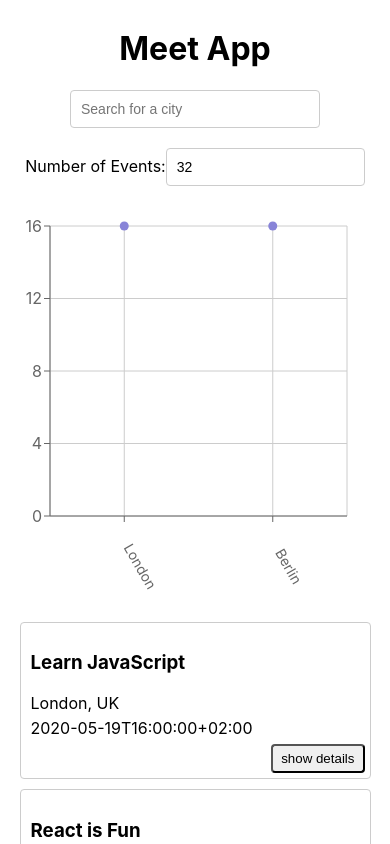
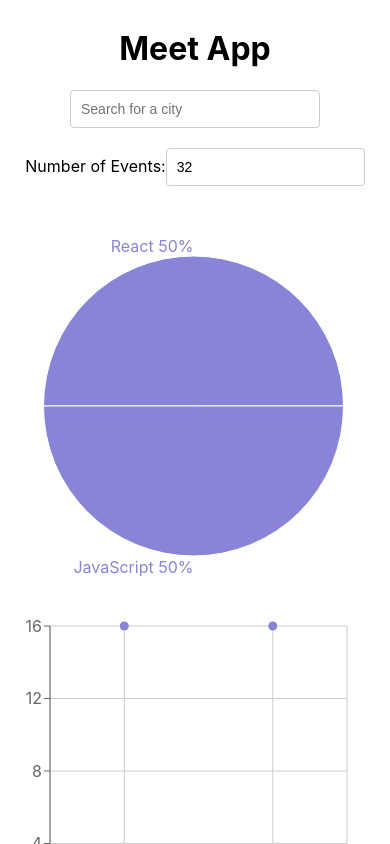
Before and after one commit to yuxu1/meet, a React (Create React App) app: page / in a window 390 px wide. Shown: the top 844 px of the page. Built offline with nearby package versions, Linux system fonts and the light colour scheme; what atatus-spa would draw is missing.

Commit message:
created pie chart for event genres

```diff
--- a/src/App.css
+++ b/src/App.css
@@ -95,3 +95,14 @@
   width: 250px;
   z-index: 1000;
 }
+
+.charts-container {
+  display: grid;
+  grid-template-columns: 1fr 1fr;
+}
+
+@media (max-width: 768px) {
+  .charts-container {
+    grid-template-columns: 1fr;
+  }
+}
--- a/src/App.js
+++ b/src/App.js
@@ -6,6 +6,7 @@
 import { getEvents, extractLocations } from './api';
 import { InfoAlert, ErrorAlert, WarningAlert } from './components/Alert';
 import CityEventsChart from './components/CityEventsChart';
+import EventGenresChart from './components/EventGenresChart';
 
 import './App.css';
 
@@ -54,15 +55,10 @@
         setCurrentCity={setCurrentCity}
         setInfoAlert={setInfoAlert}
       />
-      <NumberOfEvents
-        setCurrentNOE={setCurrentNOE}
-        setErrorAlert={setErrorAlert}
-      />
+      <NumberOfEvents setCurrentNOE={setCurrentNOE} setErrorAlert={setErrorAlert} />
       <div className='charts-container'>
-        <CityEventsChart
-          allLocations={allLocations}
-          events={events}
-        />
+        <EventGenresChart events={events}/>
+        <CityEventsChart allLocations={allLocations} events={events}/>
       </div>
       <EventList events={events} />
     </div>
--- /dev/null
+++ b/src/components/EventGenresChart.js
@@ -0,0 +1,60 @@
+/* eslint-disable react-hooks/exhaustive-deps */
+import React, { useState, useEffect } from 'react';
+import { ResponsiveContainer, PieChart, Pie, Legend } from 'recharts';
+
+const EventGenresChart = ({ events }) => {
+  const [data, setData] = useState([]);
+  const genres = ['React', 'JavaScript', 'Node', 'jQuery', 'Angular'];
+
+  useEffect(() => {
+    setData(getData())
+  },  [`${events}`]);
+
+  const getData = () => {
+    const data = genres.map(genre => {
+      //for each genre,filter out events to ones including the genre in their .summary key
+      const filteredEvents = events.filter(event => event.summary.includes(genre));
+      return {
+        name: genre,
+        value: filteredEvents.length
+      }
+    });
+    //return data array of objects (each genre and # of events about each genre)
+    return data;
+  };
+
+  const renderCustomizedLabel = ({ cx, cy, midAngle, outerRadius, percent, index }) => {
+    const RADIAN = Math.PI / 180;
+    const radius = outerRadius;
+    const x = cx + radius * Math.cos(-midAngle * RADIAN) * 1.07;
+    const y = cy + radius * Math.sin(-midAngle * RADIAN) * 1.07;
+    return percent ? (
+      <text
+        x={x}
+        y={y}
+        fill="#8884d8"
+        textAnchor={x > cx ? 'start' : 'end'}
+        dominantBaseline="central"
+      >
+        {`${genres[index]} ${(percent * 100).toFixed(0)}%`}
+      </text>
+    ) : null;
+  };
+
+  return (
+    <ResponsiveContainer width="99%" height={400}>
+      <PieChart>
+        <Pie
+          data={data}
+          dataKey="value"
+          fill="#8884d8"
+          labelLine={false}
+          label={renderCustomizedLabel}
+          outerRadius={150}
+        />
+      </PieChart>
+    </ResponsiveContainer>
+  );
+};
+
+export default EventGenresChart;
```
